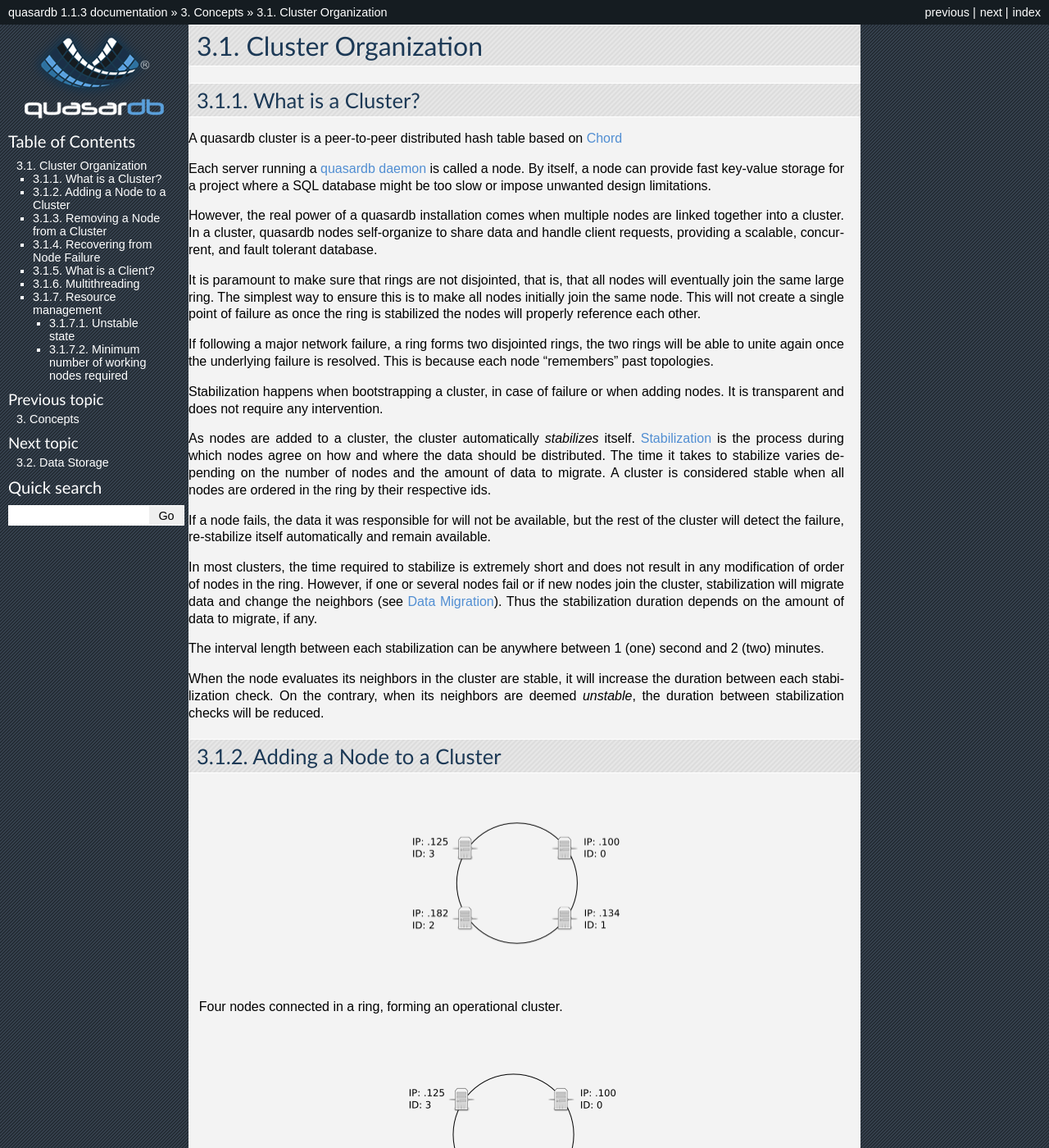
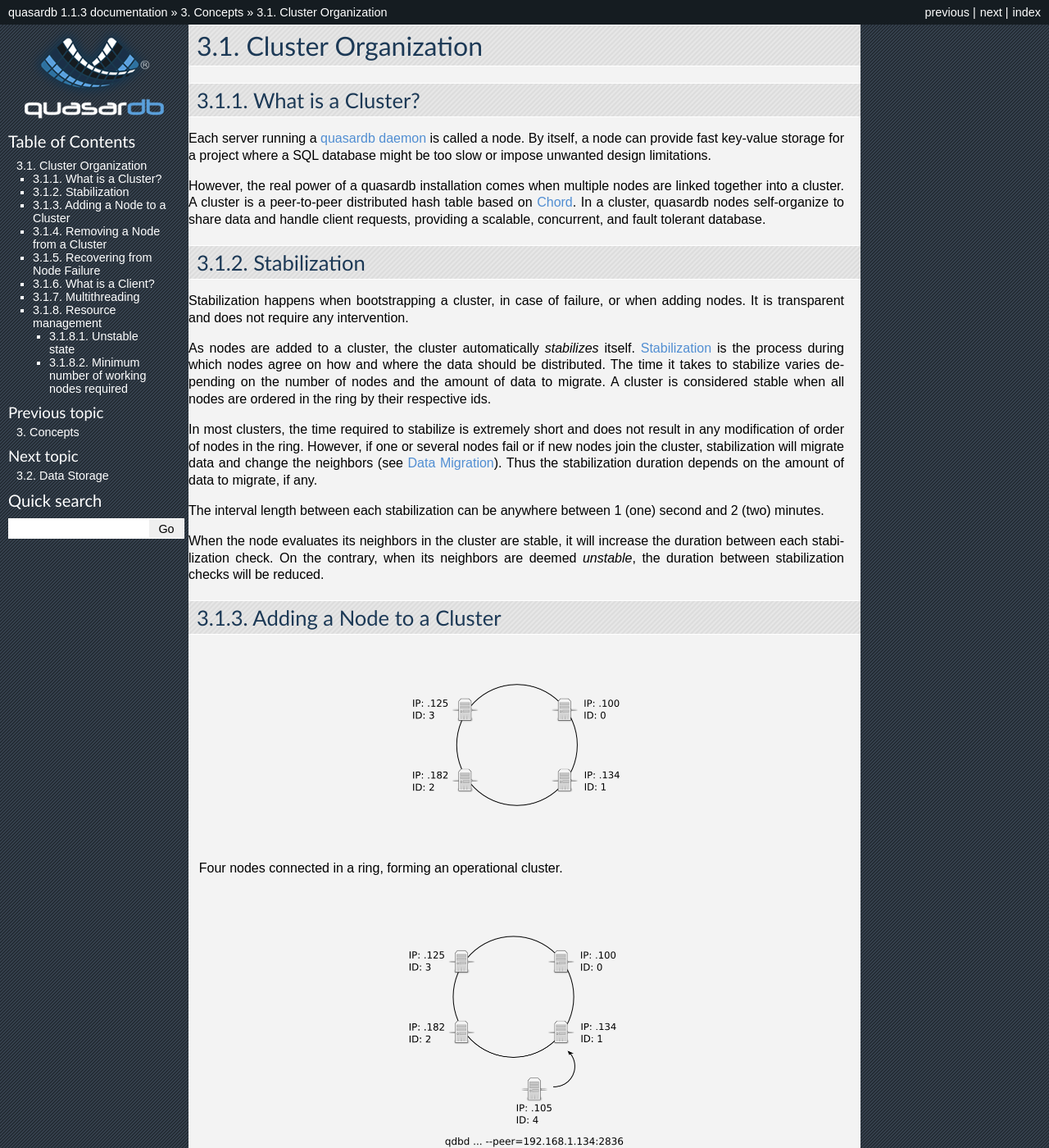
Before and after one commit to iltommi/qdb-documentation, a Sphinx documentation site: the page built from source/concepts/cluster_organization.rst, in a window 1280 px wide and 1400 px high. Shown: the whole window at 82% size. Built offline with Sphinx 7.4.7, drawn with Linux system fonts in a browser that asks for light colours; some of the changed text lies outside the part shown.

Commit message:
Split some of the prose out into sections for readability.

```diff
--- a/source/concepts/cluster_organization.rst
+++ b/source/concepts/cluster_organization.rst
@@ -17,28 +17,19 @@ Cluster Organization
 What is a Cluster?
 ------------------
 
-A quasardb cluster is a peer-to-peer distributed hash table based on `Chord <http://pdos.csail.mit.edu/chord/>`_
-
 Each server running a :doc:`../reference/qdbd` is called a node. By itself, a node can provide fast key-value storage for a project where a SQL database might be too slow or impose unwanted design limitations.
 
-However, the real power of a quasardb installation comes when multiple nodes are linked together into a cluster. In a cluster, quasardb nodes self-organize to share data and handle client requests, providing a scalable, concurrent, and fault tolerant database.
+However, the real power of a quasardb installation comes when multiple nodes are linked together into a cluster. A cluster is a peer-to-peer distributed hash table based on `Chord <http://pdos.csail.mit.edu/chord/>`_. In a cluster, quasardb nodes self-organize to share data and handle client requests, providing a scalable, concurrent, and fault tolerant database.
 
 .. Expand this section using the definitions of nodes, clusters, and links from a Chord perspective
 
 
-It is paramount to make sure that rings are not disjointed, that is, that all nodes will eventually join the same large ring. The simplest way to ensure this is to make all nodes initially join the same node. This will not create a single point of failure as once the ring is stabilized the nodes will properly reference each other.
+Stabilization
+-------------
 
-If following a major network failure, a ring forms two disjointed rings, the two rings will be able to unite again once the underlying failure is resolved. This is because each node "remembers" past topologies.
-
-
-
-.. Stabilization
-
-Stabilization happens when bootstrapping a cluster, in case of failure or when adding nodes. It is transparent and does not require any intervention.
+Stabilization happens when bootstrapping a cluster, in case of failure, or when adding nodes. It is transparent and does not require any intervention.
 
 As nodes are added to a cluster, the cluster automatically *stabilizes* itself. :term:`Stabilization` is the process during which nodes agree on how and where the data should be distributed. The time it takes to stabilize varies depending on the number of nodes and the amount of data to migrate. A cluster is considered stable when all nodes are ordered in the ring by their respective ids.
-
-If a node fails, the data it was responsible for will not be available, but the rest of the cluster will detect the failure, re-stabilize itself automatically and remain available.
 
 
 .. Periodic Stabilization
```
Also changed, not shown: other parts of source/concepts/cluster_organization.rst (+7 -1 lines).
